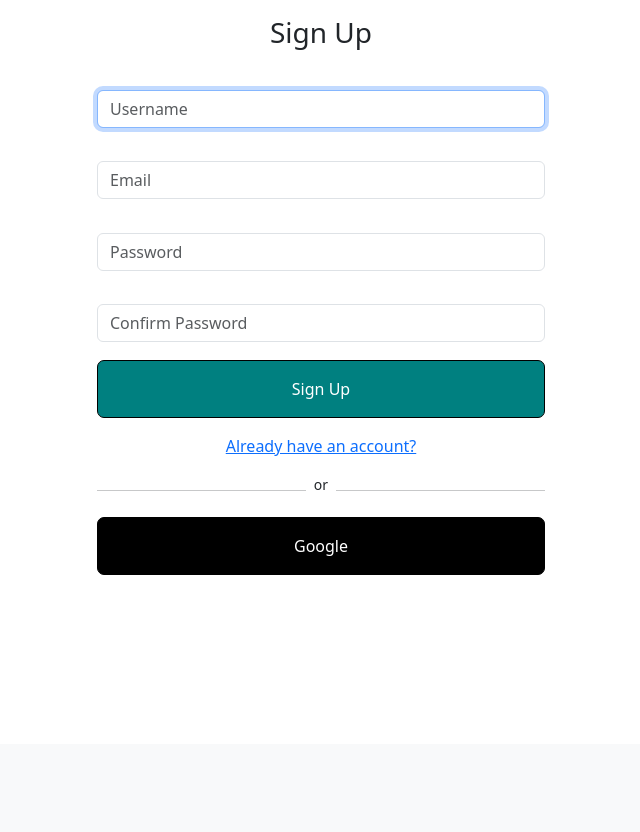
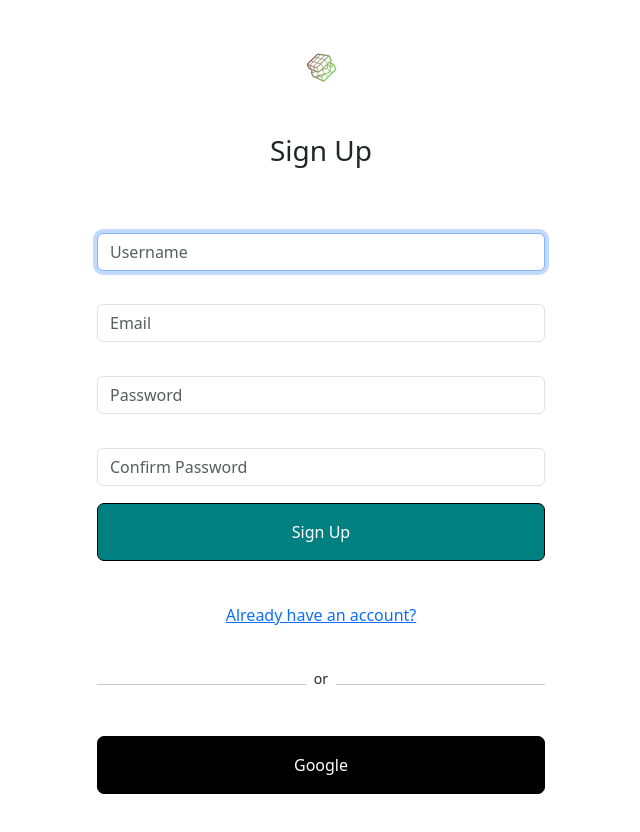
Before and after one commit to Krixnor/Todo, a Django app: page /account/signup/ in a window 1280 px wide. Shown: the part 56-888 px from the top of the page, without its empty margins (319-959 px from the left). Before the commit the page ends 631 px from the top, so only its background shows below. Run offline with Django 4.2, Linux system fonts and the light colour scheme; data comes from the database, SQL or seed files in the repository; both versions use the stored data as it was after the commit; some libraries are stand-ins or nearby versions.

Commit message:
made adjustments

```diff
--- a/dashboard/templates/dashboard/task.html
+++ b/dashboard/templates/dashboard/task.html
@@ -57,11 +57,11 @@
 
     .btn-outline-success{
         width: 7rem;
-        padding: 0;
         border-color: teal;
     }
     .btn-success{
-        background-color: teal;
+        background-color: #202020;
+        color: #ffff;
 
     }
     .btn-danger{
@@ -113,7 +113,7 @@
 
             <div class="col-md-10 mx-auto mb-3" id="workspace">
                 <div class="img">
-                    <img src="{% static 'img/cover.png' %}" alt="" style="width:25rem;">
+                    <img src="{% static 'img/logo.png' %}" alt="" style="width:5rem;">
                 </div>
                 <form action="" method="POST" id="task-form">
                     {% csrf_token %}
--- a/templates/account/login.html
+++ b/templates/account/login.html
@@ -41,6 +41,11 @@
     {% if message %}
     <div> {{ message }} </div>
     {% endif %}
+
+    <div class="img">
+        <img src="{% static 'img/logo.png' %}" alt="" style="width:5rem;">
+    </div>
+
     <h3>Login</h3>
     <form action="" method="post">
         {% csrf_token %}
--- a/templates/account/signup.html
+++ b/templates/account/signup.html
@@ -32,7 +32,10 @@
 }
 </style>
 
-<div class="content">
+<div class="content" style="min-height: 100vh;">
+    <div class="img">
+        <img src="{% static 'img/logo.png' %}" alt="" style="width:5rem;">
+    </div>
     <h3>Sign Up</h3>
     <form action="" method="post">
         {% csrf_token %}
--- a/userAuth/wsgi.py
+++ b/userAuth/wsgi.py
@@ -13,6 +13,6 @@ from django.core.wsgi import get_wsgi_application
 
 os.environ.setdefault('DJANGO_SETTINGS_MODULE', 'userAuth.settings')
 
-application = get_wsgi_application()
+# application = get_wsgi_application()
 
-# app = get_wsgi_application()
+app = get_wsgi_application()
```
Also changed, not shown: dashboard/static/img/logo.png (added), db.sqlite3.
